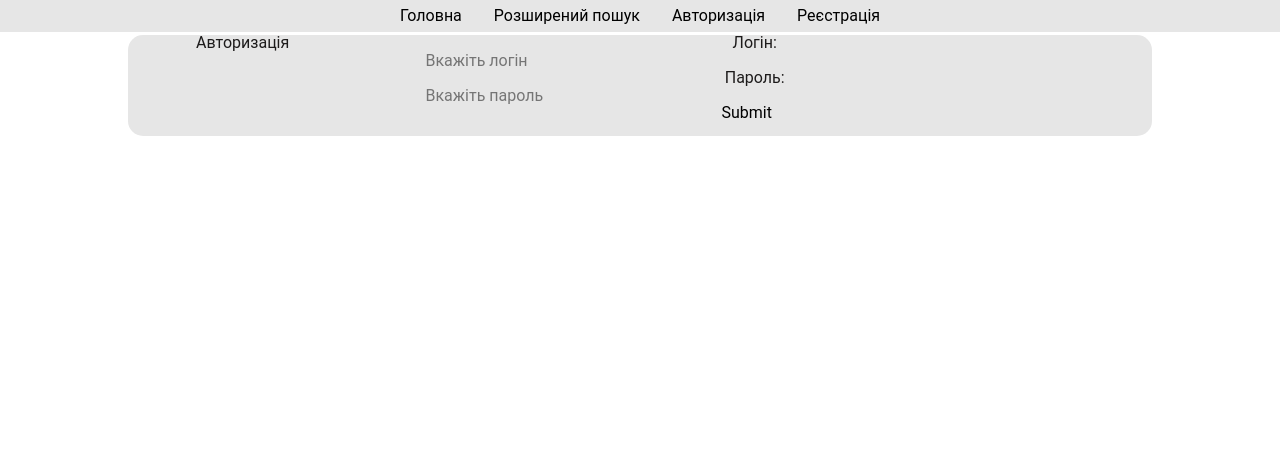
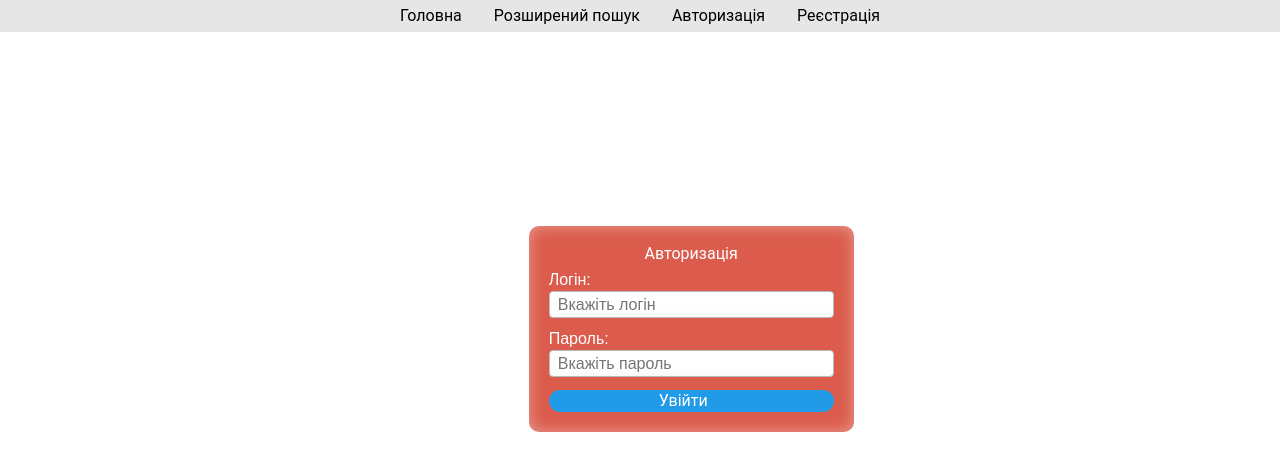
Before and after one commit to alekseykorotenko/homework_06, a plain HTML site: page pages/auth.html in a window 1280 px wide. Drawn offline with Linux system fonts and the light colour scheme.

Commit message:
Search.html update auth form. Style.css: add styles for auth page

```diff
--- a/css/style.css
+++ b/css/style.css
@@ -63,6 +63,16 @@ body {
 }
 
 /* 10 */
+.header--spec {
+    display: flex;
+    justify-content: space-around;
+    align-items: center;
+    text-align: center;
+    padding-top: 20vh;
+    /* left: px;     */
+}
+
+/* 10 */
 .header__heading--spec {
     background-color: #db5c4c;
     border-radius: 10px;
@@ -70,7 +80,7 @@ body {
     display: block;
     float: left;
     margin-left: 10%;
-    margin-top: 5%;
+    margin-top: 3%;
     /* border: 1px solid black; */
     box-shadow: inset 0 0 15px 0 rgba(255, 255, 255, 0.4);
 }
@@ -80,7 +90,9 @@ body {
 /* 10 */
 .car__condition,
 /* 10 */
-.car__comfort{
+.car__comfort,
+/* 10 */
+.header__authorization {
     margin-top: 10px ;
     margin-bottom: 10px;
     display: flex;
@@ -137,7 +149,9 @@ body {
 /* 10 */
 .car__input,
 /* 10 */
-.car__gearbox {
+.car__gearbox,
+/* 10 */
+.authorization__input {
     display: inline-block;
     min-width: 15ch;
     /* max-width: 30ch; */
@@ -171,7 +185,7 @@ body {
 }
 
 /* 11 */
-.car__search a {
+.car__search a{
     color: #000000;
     text-decoration: none;
 }
@@ -184,19 +198,20 @@ body {
 }
 
 /* 10 */
-.car__submit {
-    color: #fff
+.car__submit,
+.auth {
+    color: #fff;
 }
 
 /* 10 */
 .header__img {
     width: 27%;
-    margin: 20px 15px 20px 100px
+    margin: 0px 15px 20px 100px
 }
 
 .header__img--spec {
-    width: 20%;
-    margin: 100px 15px 20px 100px
+    width: 25%;
+    margin: 60px 15px 20px 50px
 }
 
 .main {
@@ -230,6 +245,7 @@ body {
 }
 
 
+
 /* .main__wrapper--left {
     padding: 1% 0 3% 1%;
 } */
--- a/pages/auth.html
+++ b/pages/auth.html
@@ -28,24 +28,32 @@
             </div>
         </nav>
 
-        <header class="header">
+        <header class="header header--spec">
+            <div class="header__heading--spec">
+                <form action="https://fom.in.ua/echo" method="POST">
+                    <h1 class="header__heading auth">Авторизація</h1>
+                    <div class="header__authorization">
+                        <label for="login">Логін: </label>
+                        <input class="authorization__input" type="text" id="login" placeholder="Вкажіть логін" required>
+                    </div>
 
+                    <div class="header__authorization">
+                        <label for="password">Пароль: </label>
+                        <input class="authorization__input" type="password" id="password" placeholder="Вкажіть пароль" required>
+                    </div>
+
+                    <div class="car__search car__search--spec">
+                        <button type="submit">
+                            <span class="car__submit">Увійти</span>
+                        </button>
+                    </div>
+                </form>
+            </div>
         </header>
 
-        <main class="main">
-            <h1 class="header__heading">Авторизація</h1>
-            <div class="main__heading--spec">
-                <form action="https://fom.in.ua/echo" method="POST">
-                    <label for="login">Логін: </label>
-                    <input type="text" id="login" placeholder="Вкажіть логін" required>
+        <!-- <main class="main">
 
-                    <label for="password">Пароль: </label>
-                    <input type="password" id="password" placeholder="Вкажіть пароль" required>
-
-                    <input type="submit" name="Submit">
-                </form>
-            </div>
-        </main>
+        </main> -->
     </div>
 </body>
 </html>
```
Also changed, not shown: index.html (+1 -0 lines).
